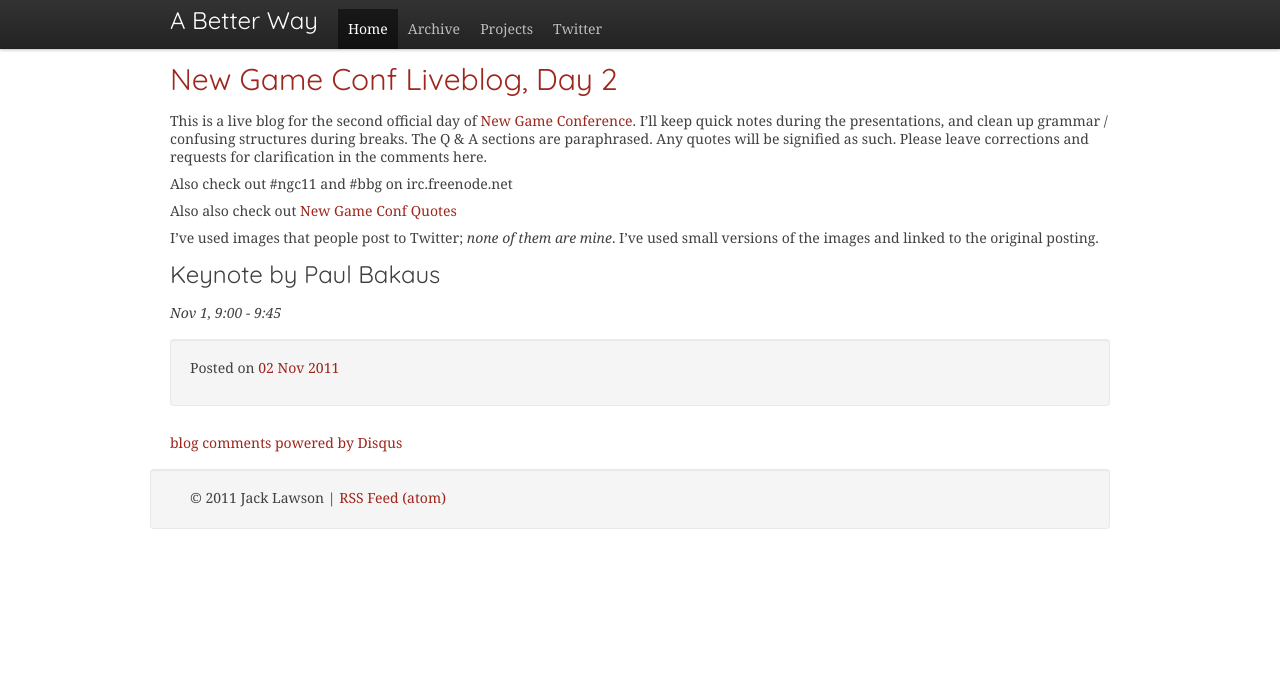
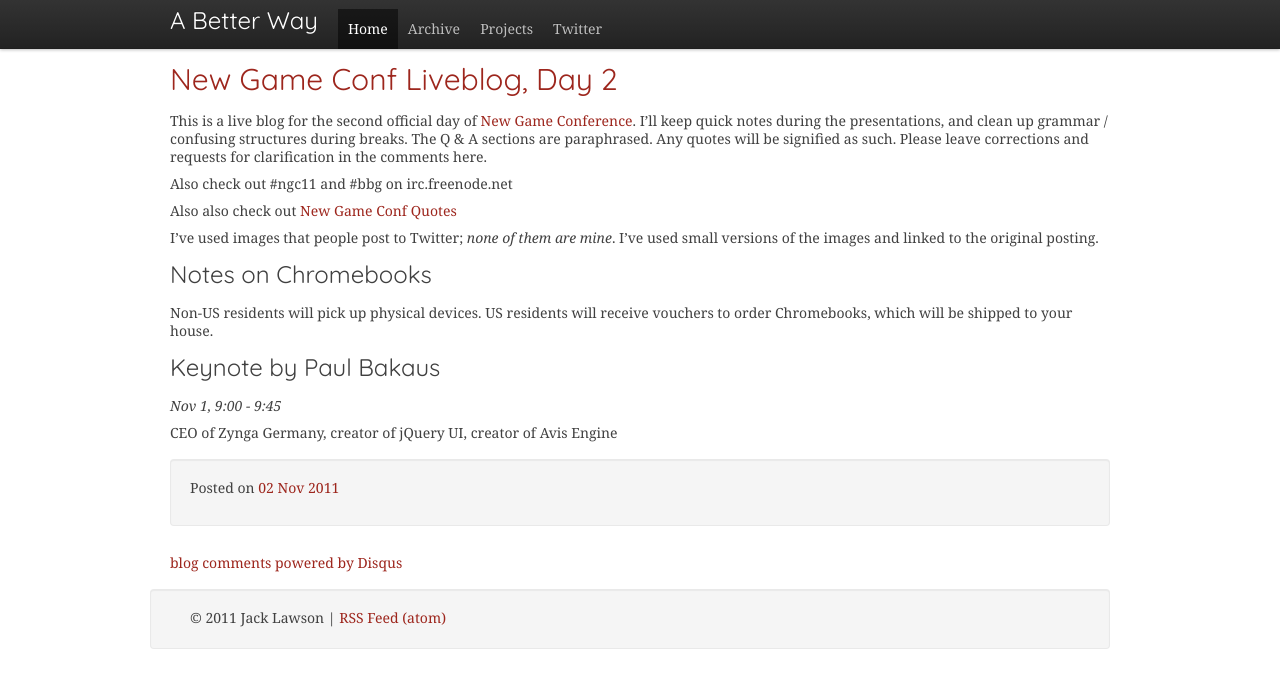
Before and after one commit to ajacksified/ajacksified.github.com, a Jekyll site: the page built from _posts/2011-11-02-new-game-conf-liveblog-2.markdown, in a window 1280 px wide. Shown: the top 688 px of the page. Built offline with Jekyll 4.4.1, drawn with Linux system fonts in a browser that asks for light colours; nearby versions of some CDN libraries; some web fonts are replaced; Markdown is read by kramdown in place of the engine named in the settings; comment, search, counter and statistics services are not loaded.

Commit message:
Day 2 - keynote

```diff
--- a/_posts/2011-11-02-new-game-conf-liveblog-2.markdown
+++ b/_posts/2011-11-02-new-game-conf-liveblog-2.markdown
@@ -20,5 +20,11 @@ Also also check out [New Game Conf Quotes](http://newgameconf.qotr.net/Quotes/Li
 I've used images that people post to Twitter; *none of them are mine*. I've used
 small versions of the images and linked to the original posting.
 
+## Notes on Chromebooks
+Non-US residents will pick up physical devices. US residents will receive
+vouchers to order Chromebooks, which will be shipped to your house.
+
 ##Keynote by Paul Bakaus
 *Nov 1, 9:00 - 9:45*
+
+CEO of Zynga Germany, creator of jQuery UI, creator of Avis Engine
```
